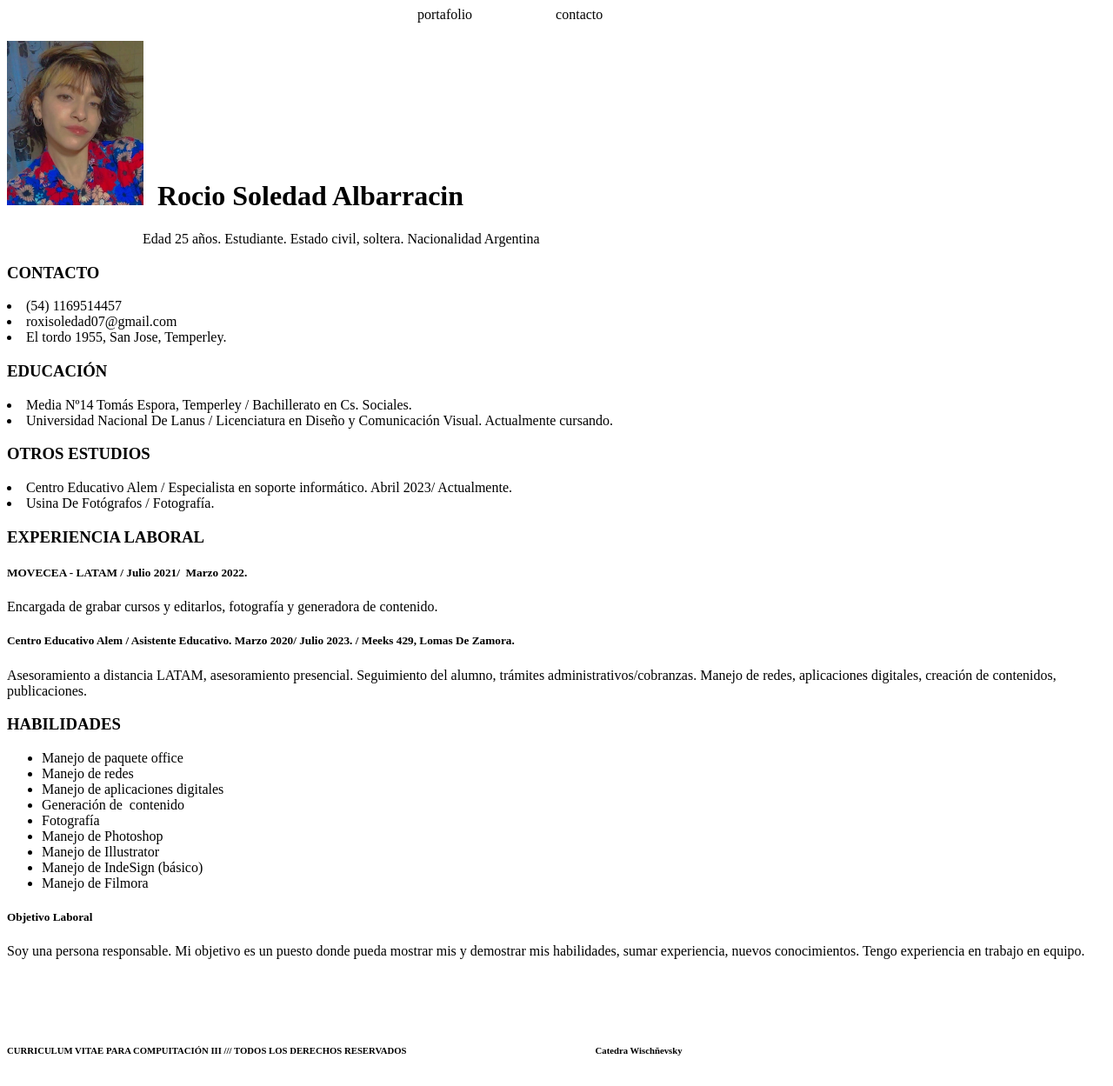
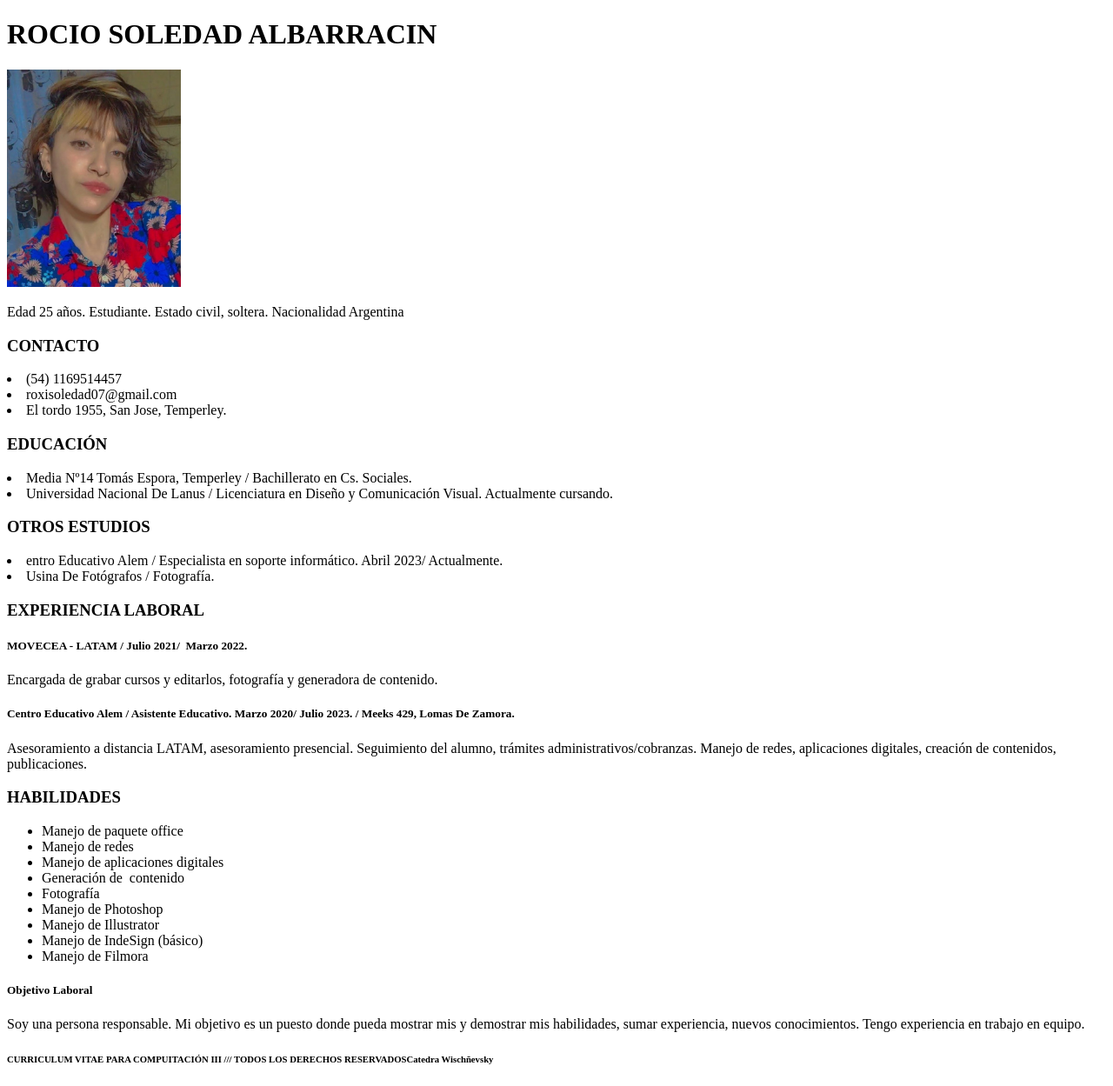
Before and after one commit to AlbarracinRocio-Com3/AlbarracinRocio_COP3, a plain HTML site: page index.html in a window 1280 px wide. Shown: the whole page at 87% size. Drawn offline with Linux system fonts and the light colour scheme.

Commit message:
correccion2

```diff
--- a/index.html
+++ b/index.html
@@ -7,32 +7,37 @@
 
 <body>
 	<header>
-<nav>
- &nbsp; &nbsp; &nbsp; &nbsp; &nbsp; &nbsp; &nbsp; &nbsp; &nbsp; &nbsp; &nbsp; &nbsp; &nbsp; &nbsp; &nbsp; &nbsp; &nbsp; &nbsp; &nbsp; &nbsp; &nbsp; &nbsp; &nbsp; &nbsp; &nbsp; &nbsp; &nbsp; &nbsp; &nbsp; &nbsp; &nbsp; &nbsp; &nbsp; &nbsp; &nbsp; &nbsp; &nbsp; &nbsp; &nbsp; &nbsp; &nbsp; &nbsp; &nbsp; &nbsp; &nbsp; &nbsp; &nbsp; &nbsp; &nbsp; &nbsp; &nbsp; &nbsp; &nbsp; &nbsp; &nbsp; &nbsp; &nbsp; &nbsp; &nbsp; portafolio&nbsp; &nbsp; &nbsp; &nbsp; &nbsp; &nbsp; &nbsp; &nbsp; &nbsp; &nbsp; &nbsp; &nbsp; contacto</nav>
+		<nav></nav>
+		<h1>ROCIO SOLEDAD ALBARRACIN</h1>
 	</header>
 	<main>
-	  <imag></imag>
-<h1> <img src="img/yo.jpg" width="157" height="189" alt=""/>&nbsp;<span style="text-align: left">  Rocio Soledad Albarracin</span></h1>
-<p>&nbsp; &nbsp; &nbsp; &nbsp; &nbsp; &nbsp; &nbsp; &nbsp; &nbsp; &nbsp; &nbsp; &nbsp; &nbsp; &nbsp; &nbsp; &nbsp; &nbsp; &nbsp;&nbsp;      &nbsp; Edad 25 años. Estudiante.  Estado civil, soltera. Nacionalidad Argentina</p>
+		<section>
+		<article>
+			<img src="img/yo.jpg" width="200px" height="250px" alt=""/>
+			<p>Edad 25 años. Estudiante.  Estado civil, soltera. Nacionalidad Argentina</p>
+		</article>
+		</section>
 		<section>
 		<h3>CONTACTO</h3>
 			<lu>
 				<li>(54) 1169514457</li>
 				<li> roxisoledad07@gmail.com	  </li>
 				<li>El tordo 1955, San Jose, Temperley.</li>
-    </lu></section>
+			</lu>
+		</section>
 		<section>
 				<h3>EDUCACIÓN</h3>
 			<lu>
-			<li>Media Nº14 Tomás Espora, Temperley / Bachillerato en Cs. Sociales.		</li>
+				<li>Media Nº14 Tomás Espora, Temperley / Bachillerato en Cs. Sociales.</li>
 				<li>Universidad Nacional De Lanus / Licenciatura en Diseño y Comunicación Visual.
 		Actualmente cursando.</li>
-		</lu></section>
+			</lu>
+		</section>
 		<section>
 				<h3>OTROS ESTUDIOS</h3>
 			<lu>
 				<li>
-				Centro Educativo Alem / Especialista en soporte informático.
+				entro Educativo Alem / Especialista en soporte informático.
 		Abril 2023/ Actualmente.</li>
 				<li>Usina De Fotógrafos / Fotografía.</li>
 			</lu>
@@ -63,9 +68,7 @@ Abril 2023/ Actualmente.</li>
 		</section>
 	</main>
 	<footer>
-  <h6>&nbsp; &nbsp; &nbsp; &nbsp; &nbsp; &nbsp; &nbsp; &nbsp; &nbsp; &nbsp; &nbsp; &nbsp; &nbsp; &nbsp; &nbsp; &nbsp; &nbsp; &nbsp; &nbsp;</h6>
-	  <h6>&nbsp;</h6>
-			<h6>CURRICULUM VITAE PARA COMPUITACIÓN III    ///  TODOS LOS DERECHOS RESERVADOS&nbsp; &nbsp; &nbsp; &nbsp; &nbsp; &nbsp; &nbsp; &nbsp; &nbsp; &nbsp; &nbsp; &nbsp; &nbsp; &nbsp; &nbsp; &nbsp; &nbsp; &nbsp; &nbsp; &nbsp; &nbsp; &nbsp; &nbsp; &nbsp; &nbsp; &nbsp; &nbsp; &nbsp; &nbsp; &nbsp; &nbsp; &nbsp; &nbsp; &nbsp; &nbsp; &nbsp; &nbsp; &nbsp; &nbsp; &nbsp; &nbsp;Catedra Wischñevsky</h6>
+			<h6>CURRICULUM VITAE PARA COMPUITACIÓN III    ///  TODOS LOS DERECHOS RESERVADOSCatedra Wischñevsky</h6>
 	</footer>
 </body>
 </html>
```
Also changed, not shown: 1 other file. Lines whose indentation alone changed are shown as unchanged.
